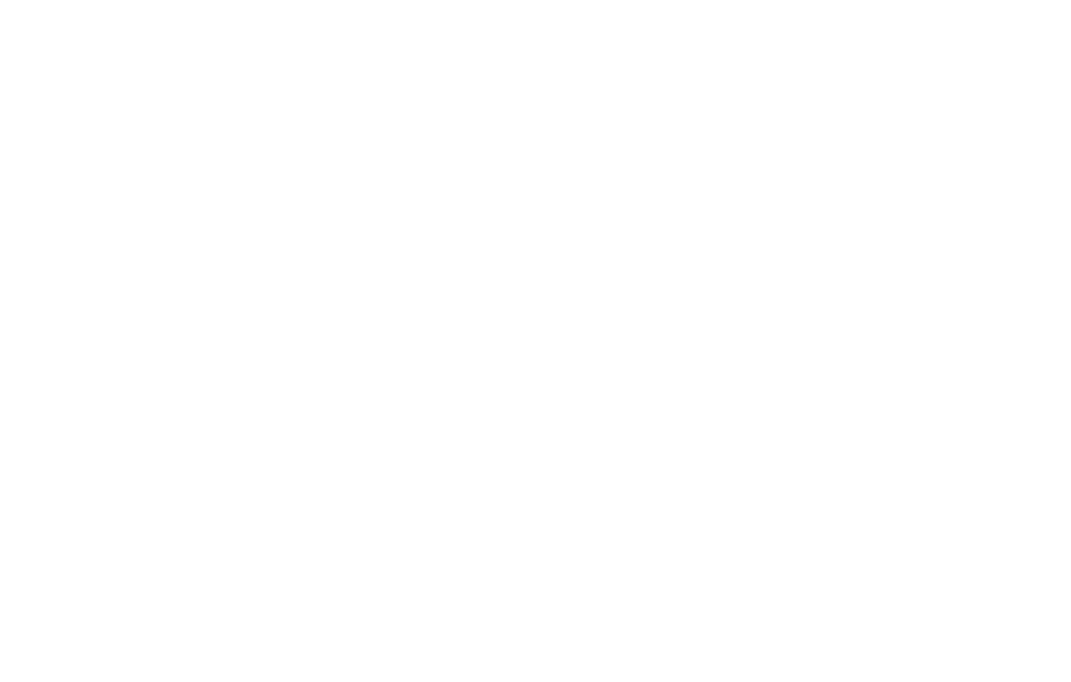
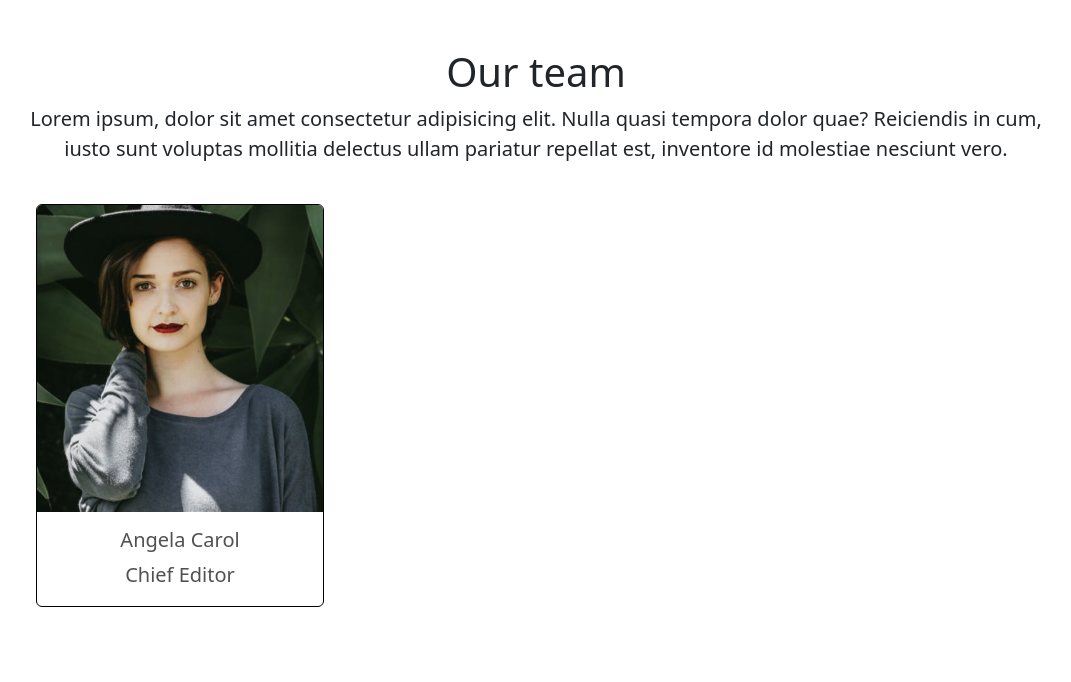
Before and after one commit to NicolaPlacentino/js-our-team, a plain HTML site: page index.html in a window 1280 px wide. Shown: the whole page, without its empty margins (104-1175 px from the left). Drawn offline with nearby package versions, Linux system fonts and the light colour scheme.

Commit message:
completed HTML and CSS

```diff
--- a/css/style.css
+++ b/css/style.css
@@ -8,6 +8,16 @@
 
 /* general */
 
+p{
+    font-size: 20px;
+}
 
+.card h5, .card p{
+    color: rgb(81, 81, 81);
+}
+
+.card{
+    border: 1px solid black;
+}
 
 /* utils */
--- a/index.html
+++ b/index.html
@@ -11,6 +11,23 @@
     <script defer src="script.js"></script>
 </head>
 <body>
+    <main class="container text-center p-5">
+        <h1 class="display-6">Our team</h1>
+        <p class="fw-light mb-3">Lorem ipsum, dolor sit amet consectetur adipisicing elit. Nulla quasi tempora dolor quae? Reiciendis in cum, iusto sunt voluptas mollitia delectus ullam pariatur repellat est, inventore id molestiae nesciunt vero.</p>
+        <div class="row row-cols-3 flex-wrap" id="card-area">
+            <div class="col py-4 d-flex justify-content-center">
+                <div class="card" style="width: 18rem;">
+                    <img src="img/angela-caroll-chief-editor.jpg" class="card-img-top">
+                    <div class="card-body">
+                      <h5 class="card-title">Angela Carol</h5>
+                      <p class="card-text fw-light">Chief Editor</p>
+                    </div>
+                </div>
+            </div>
+
+
+        </div>
+    </main>
 
 </body>
 </html>
```
